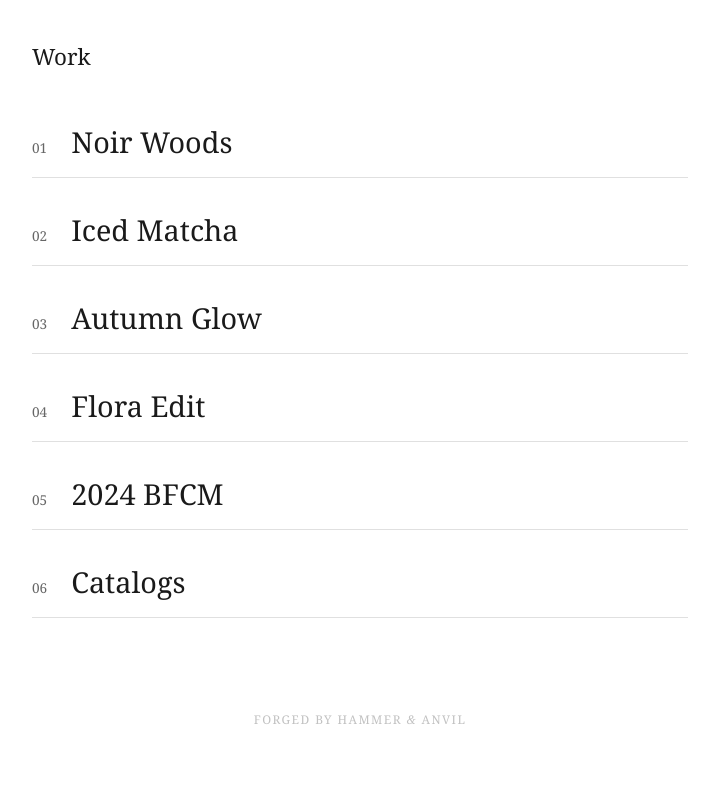
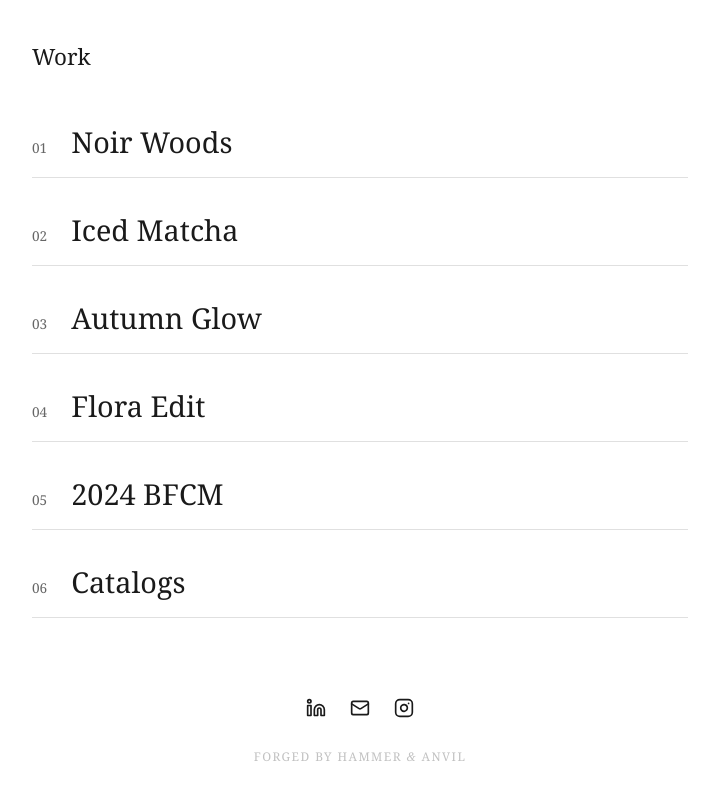
Before and after one commit to isabellelef8/portfolio, a SvelteKit app: page / in a window 1280 px wide. Shown: the part 810-1610 px from the top of the page, without its empty margins (280-999 px from the left). Built offline with nearby package versions, Linux system fonts and the light colour scheme.

Commit message:
feat: Add social icons to footer

```diff
--- a/src/routes/+layout.svelte
+++ b/src/routes/+layout.svelte
@@ -13,7 +13,74 @@
     </main>
 
     <footer>
-        <p>
+        <nav class="social-links" aria-label="Social links">
+            <a
+                href="https://www.linkedin.com/in/isabelle-lefebvre-69ab26170/"
+                aria-label="LinkedIn"
+            >
+                <svg
+                    xmlns="http://www.w3.org/2000/svg"
+                    width="20"
+                    height="20"
+                    viewBox="0 0 24 24"
+                    fill="none"
+                    stroke="currentColor"
+                    stroke-width="2"
+                    stroke-linecap="round"
+                    stroke-linejoin="round"
+                    ><path
+                        d="M16 8a6 6 0 0 1 6 6v7h-4v-7a2 2 0 0 0-2-2 2 2 0 0 0-2 2v7h-4v-7a6 6 0 0 1 6-6z"
+                    /><rect width="4" height="12" x="2" y="9" /><circle
+                        cx="4"
+                        cy="4"
+                        r="2"
+                    /></svg
+                >
+            </a>
+            <a href="mailto:izzilefebvre@gmail.com" aria-label="Email">
+                <svg
+                    xmlns="http://www.w3.org/2000/svg"
+                    width="20"
+                    height="20"
+                    viewBox="0 0 24 24"
+                    fill="none"
+                    stroke="currentColor"
+                    stroke-width="2"
+                    stroke-linecap="round"
+                    stroke-linejoin="round"
+                    ><rect width="20" height="16" x="2" y="4" rx="2" /><path
+                        d="m22 7-8.97 5.7a1.94 1.94 0 0 1-2.06 0L2 7"
+                    /></svg
+                >
+            </a>
+            <a
+                href="https://www.instagram.com/whatisabelle?igsh=NjJubXJoazZ4emo2"
+                aria-label="Instagram"
+            >
+                <svg
+                    xmlns="http://www.w3.org/2000/svg"
+                    width="20"
+                    height="20"
+                    viewBox="0 0 24 24"
+                    fill="none"
+                    stroke="currentColor"
+                    stroke-width="2"
+                    stroke-linecap="round"
+                    stroke-linejoin="round"
+                    ><rect
+                        width="20"
+                        height="20"
+                        x="2"
+                        y="2"
+                        rx="5"
+                        ry="5"
+                    /><path
+                        d="M16 11.37A4 4 0 1 1 12.63 8 4 4 0 0 1 16 11.37z"
+                    /><line x1="17.5" x2="17.51" y1="6.5" y2="6.5" /></svg
+                >
+            </a>
+        </nav>
+        <p class="credit">
             Forged by <a href="https://hammer-anvil.com"
                 >Hammer <span class="amp">&</span> Anvil</a
             >
@@ -44,6 +111,26 @@
         padding: 3rem 2rem;
         box-sizing: border-box;
         text-align: center;
+    }
+
+    .social-links {
+        display: flex;
+        justify-content: center;
+        gap: 1.5rem;
+        margin-bottom: 1.5rem;
+    }
+
+    .social-links a {
+        color: var(--color-text);
+        transition: opacity 0.2s;
+    }
+
+    .social-links a:hover {
+        opacity: 0.6;
+        text-decoration: none;
+    }
+
+    .credit {
         color: var(--color-text-muted);
         font-size: 0.75rem;
         letter-spacing: 0.12em;
@@ -51,12 +138,12 @@
         opacity: 0.4;
     }
 
-    footer a {
+    .credit a {
         color: var(--color-text-muted);
         transition: opacity 0.8s;
     }
 
-    footer a:hover {
+    .credit a:hover {
         opacity: 0.7;
         text-decoration: none;
     }
```
